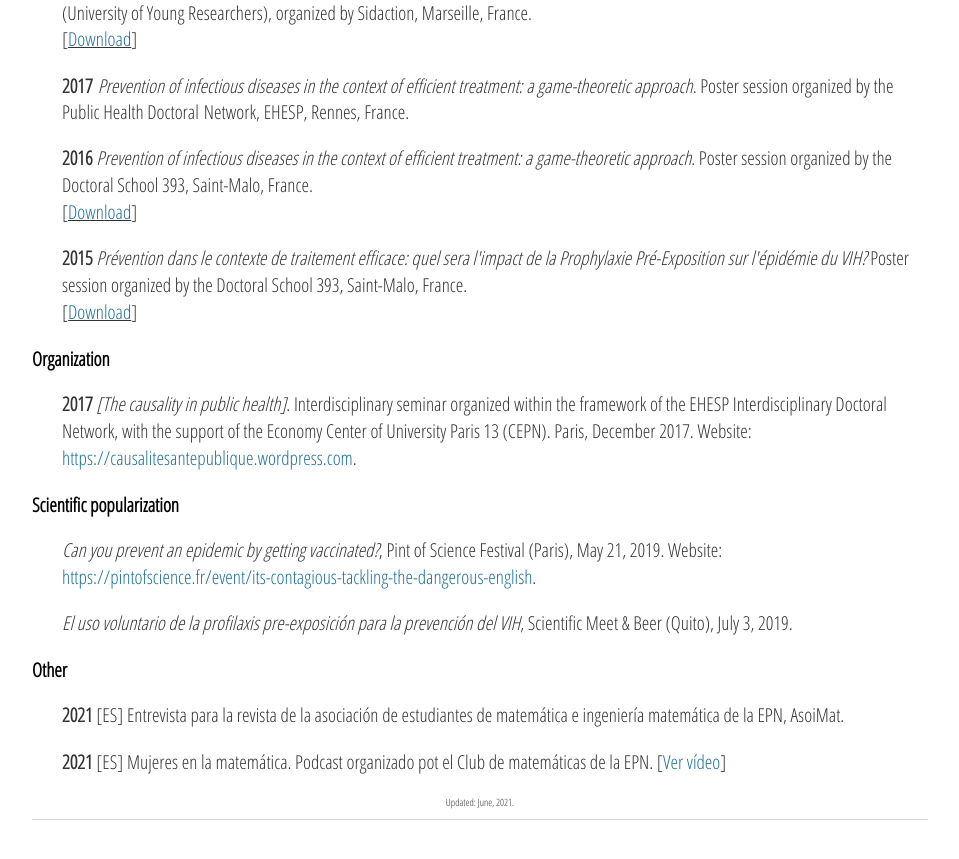
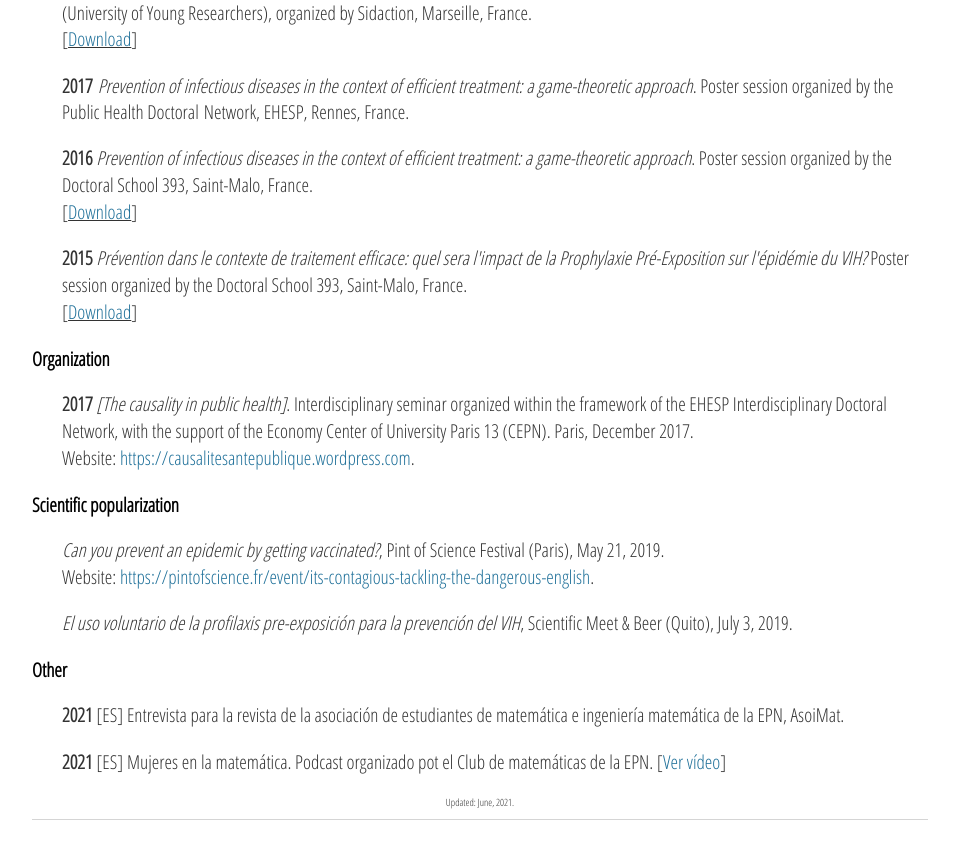
Before and after one commit to sjijon/sjijon.github.io, a Jekyll site: the page built from outreach.html, in a window 1280 px wide and 900 px high, scrolled down 1096 px. Shown: the top 859 px of the window, without its empty margins (160-1119 px from the left). Built offline with Jekyll 4.4.1, drawn with Linux system fonts in a browser that asks for light colours; nearby versions of some CDN libraries; some of the changed lines change nothing that is shown.

Commit message:
Add linebreaks

```diff
--- a/outreach.html
+++ b/outreach.html
@@ -109,14 +109,16 @@ title: Publications
 		Interdisciplinary seminar organized within
 		the framework of the EHESP Interdisciplinary Doctoral Network, with the
 		support of the Economy Center of University Paris 13 (CEPN). Paris, December 2017.
-Website: <a href="https://causalitesantepublique.wordpress.com"
-target="_blank">https://causalitesantepublique.wordpress.com</a>.
+		<br>
+		Website: <a href="https://causalitesantepublique.wordpress.com" target="_blank">https://causalitesantepublique.wordpress.com</a>.
 	</p>
 
 	<h3>Scientific popularization</h3>
 	<p style="padding-left:30px;">
 		<em>Can you prevent an epidemic by getting vaccinated?</em>, Pint of Science
-		Festival (Paris), May 21, 2019. Website: <a href="https://pintofscience.fr/event/its-contagious-tackling-the-dangerous-english">https://pintofscience.fr/event/its-contagious-tackling-the-dangerous-english</a>.
+		Festival (Paris), May 21, 2019.
+		<br>
+		Website: <a href="https://pintofscience.fr/event/its-contagious-tackling-the-dangerous-english">https://pintofscience.fr/event/its-contagious-tackling-the-dangerous-english</a>.
 	</p>
 	<p style="padding-left:30px;">
 		<em>El uso voluntario de la profilaxis pre-exposición para la prevención del
```
